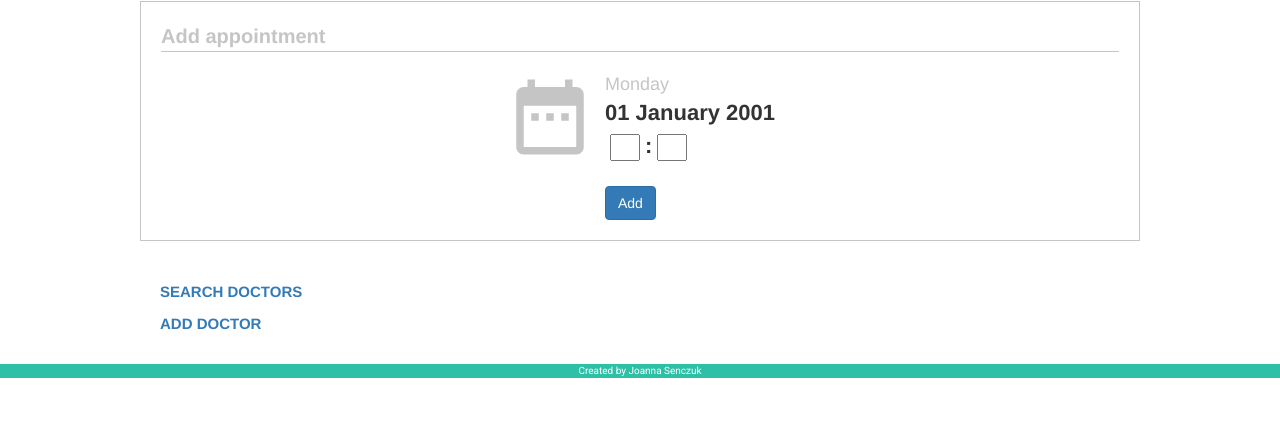
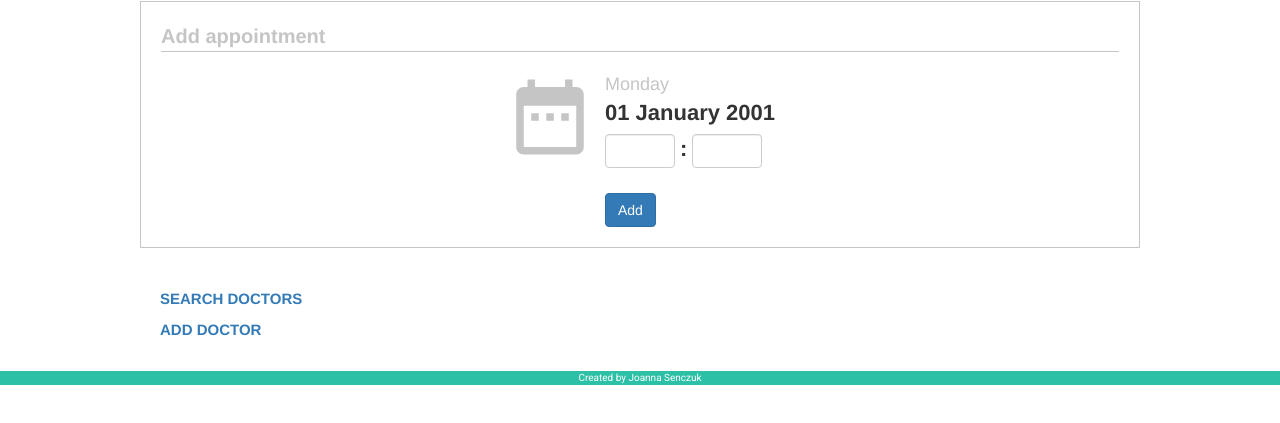
Before and after one commit to samik-j/online-clinic-ui, a React app: page /profiles/doctors/1/add-appointment/1 in a window 1280 px wide. Shown: the part 89-512 px from the top of the page. Built offline with nearby package versions, Linux system fonts and the light colour scheme.

Commit message:
Add dropdown to AddAppointmentpage

```diff
--- a/public/css/style.css
+++ b/public/css/style.css
@@ -307,15 +307,19 @@ table#profile-appointment td.status-symbol {
     text-align: center;
 }
 
-.add-appointment .time-input {
+.add-appointment .time {
+     margin-bottom: 20px;
+ }
+
+.add-appointment .time .time-input {
     display: inline-block;
-    margin-bottom: 20px;
+    width: 70px;
+    margin: 5px;
+    font-size: 15px;
 }
 
-.add-appointment .time-input .input {
-    width: 30px;
-    margin: 5px;
-    font-size: 15px;
+.add-appointment .time .time-input:first-of-type {
+    margin-left: 0;
 }
 
 /* DOCTOR INFORMATION */
--- a/src/components/add_appointment_page/AddAppointmentPage.js
+++ b/src/components/add_appointment_page/AddAppointmentPage.js
@@ -43,6 +43,64 @@ class AddAppointmentPage extends React.Component {
         event.preventDefault();
     }
 
+    hourDropDown = () => {
+        return (
+            <div className="time-input">
+                <select id="specialty" name="specialty" className="form-control"
+                        value={this.state.hour} onChange={this.handleHourChange}>
+                    <option hidden value=""> </option>
+                    <option value="00">0</option>
+                    <option value="01">1</option>
+                    <option value="02">2</option>
+                    <option value="03">3</option>
+                    <option value="04">4</option>
+                    <option value="05">5</option>
+                    <option value="06">6</option>
+                    <option value="07">7</option>
+                    <option value="08">8</option>
+                    <option value="09">9</option>
+                    <option value="10">10</option>
+                    <option value="11">11</option>
+                    <option value="12">12</option>
+                    <option value="13">13</option>
+                    <option value="14">14</option>
+                    <option value="15">15</option>
+                    <option value="16">16</option>
+                    <option value="17">17</option>
+                    <option value="18">18</option>
+                    <option value="19">19</option>
+                    <option value="20">20</option>
+                    <option value="21">21</option>
+                    <option value="22">22</option>
+                    <option value="23">23</option>
+                </select>
+            </div>
+        );
+    };
+
+    minutesDropDown = () => {
+        return (
+            <div className="time-input">
+                <select id="specialty" name="specialty" className="form-control"
+                        value={this.state.minutes} onChange={this.handleMinutesChange}>
+                    <option hidden value=""> </option>
+                    <option value="00">00</option>
+                    <option value="05">05</option>
+                    <option value="10">10</option>
+                    <option value="15">15</option>
+                    <option value="20">20</option>
+                    <option value="25">25</option>
+                    <option value="30">30</option>
+                    <option value="35">35</option>
+                    <option value="40">40</option>
+                    <option value="45">45</option>
+                    <option value="50">50</option>
+                    <option value="55">55</option>
+                </select>
+            </div>
+        );
+    };
+
     render () {
         return (
             <div className="page-width">
@@ -57,17 +115,10 @@ class AddAppointmentPage extends React.Component {
                                 <div className="weekday">{moment(this.state.date).format('dddd')}</div>
                                 <div>{moment(this.state.date).format('DD MMMM YYYY')}</div>
                                 <form onSubmit={this.handleSubmit}>
-                                    <div>
-                                        <div className="time-input">
-                                            <input className="input" type="text" name="hour" value={this.state.hour}
-                                                   onChange={this.handleHourChange}/>
-                                        </div>
+                                    <div className="time">
+                                        {this.hourDropDown()}
                                         :
-                                        <div className="time-input">
-                                            <input className="input" type="text" name="minutes"
-                                                   value={this.state.minutes}
-                                                   onChange={this.handleMinutesChange}/>
-                                        </div>
+                                        {this.minutesDropDown()}
                                     </div>
                                     <input className="btn btn-primary" type="submit" value="Add"/>
                                 </form>
```
